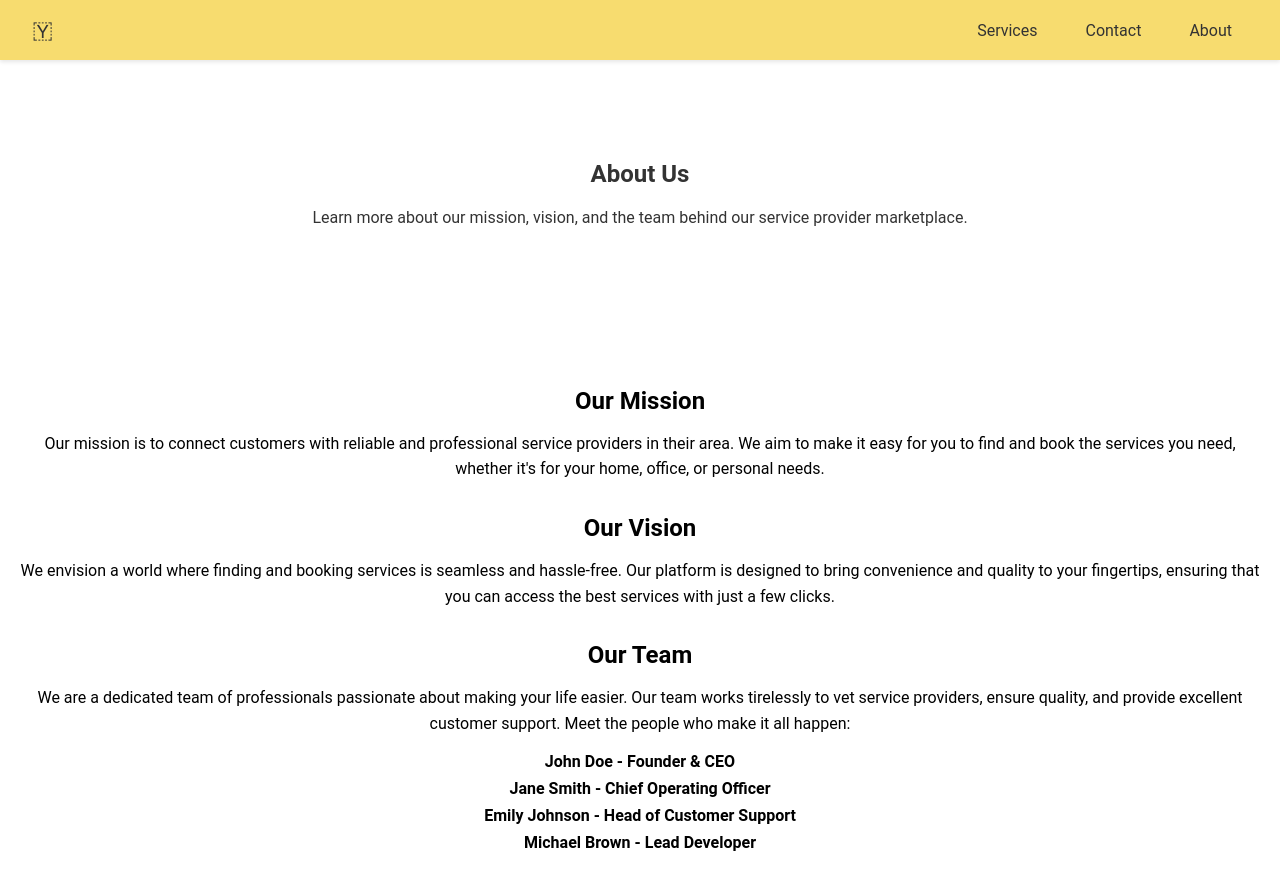
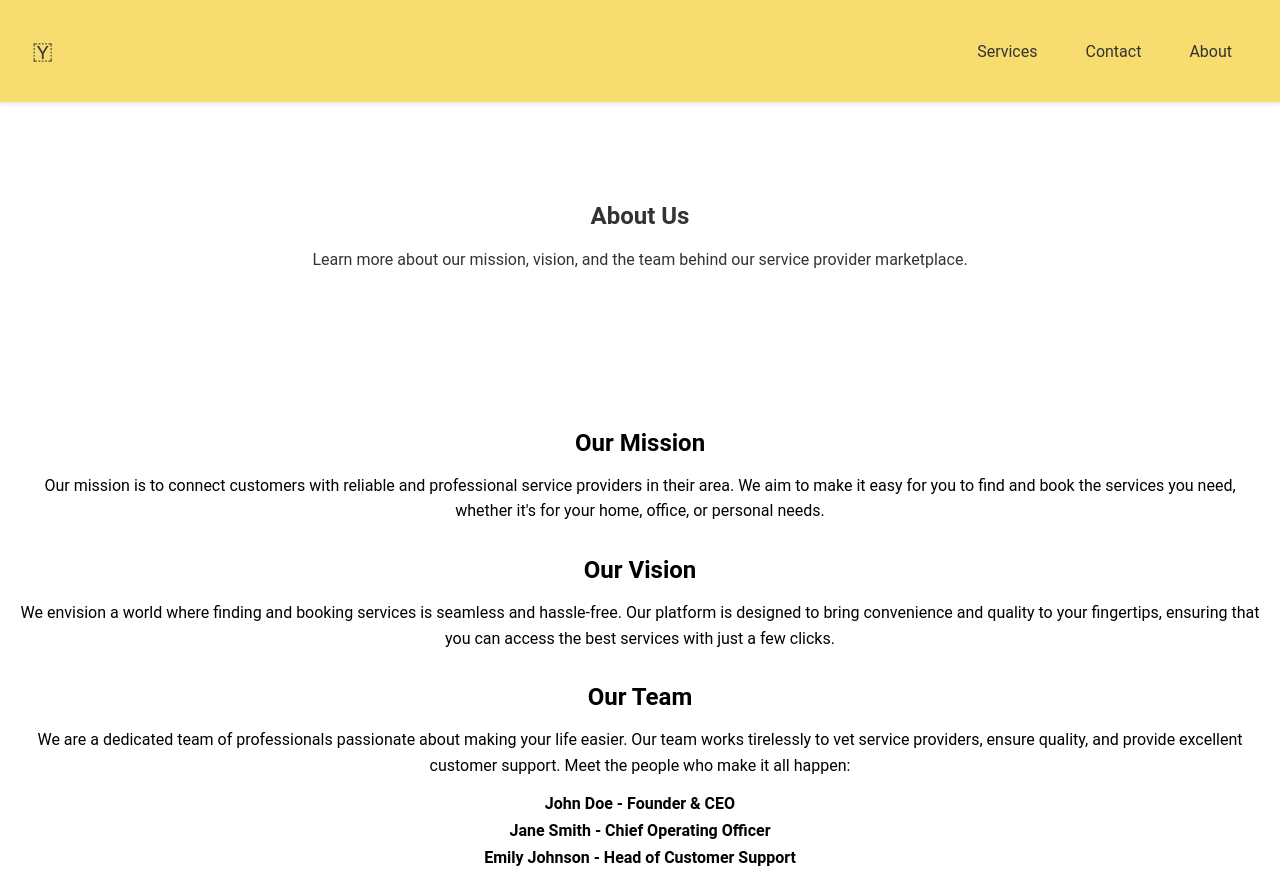
Before and after one commit to avinash101999/book, a plain HTML site: page aboutus home.html in a window 1280 px wide. Shown: the top 870 px of the page. Drawn offline with Linux system fonts and the light colour scheme.

Commit message:
Update aboutusstyle.css

```diff
--- a/aboutusstyle.css
+++ b/aboutusstyle.css
@@ -14,6 +14,7 @@ header {
     background-color: #F7DC6F;
     color: #333;
     box-shadow: 0 2px 4px rgba(0, 0, 0, 0.1);
+    height: 70px; /* Ensure consistent header height */
 }
 
 header .logo a {
```
